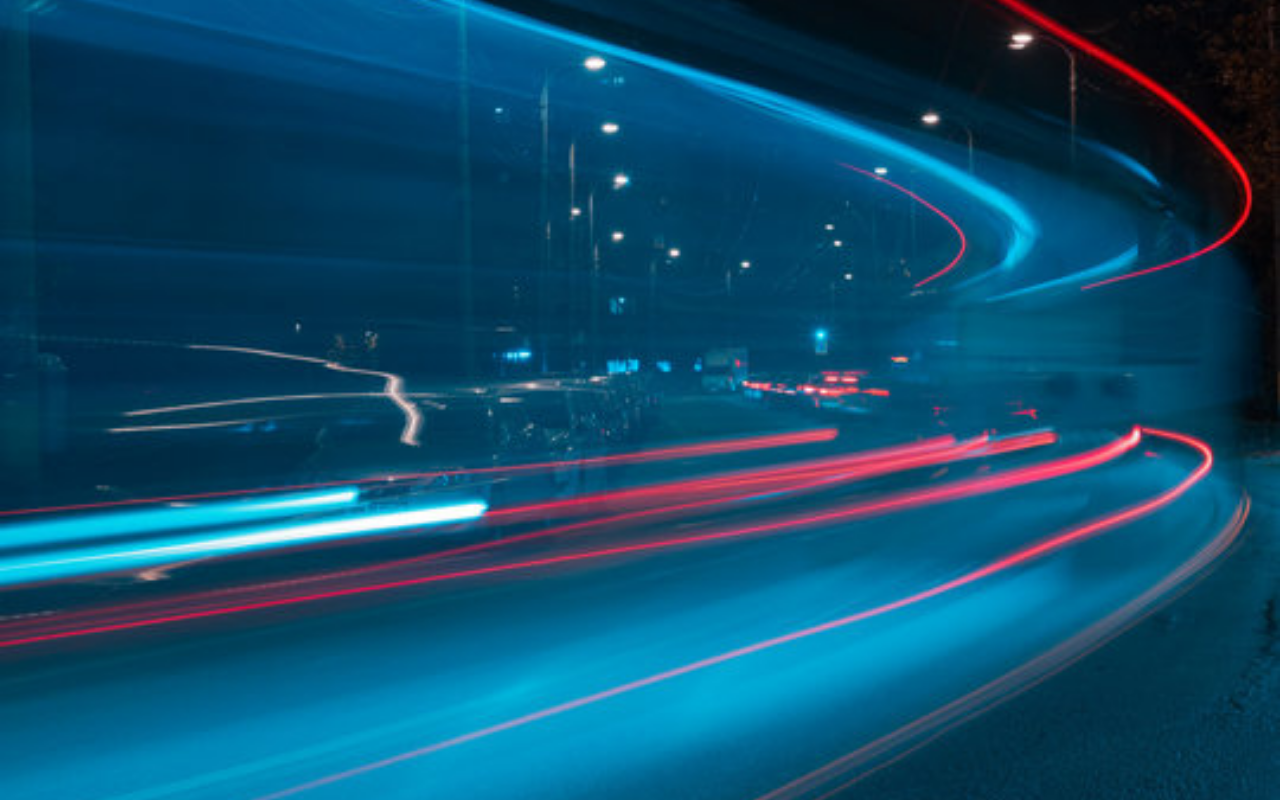
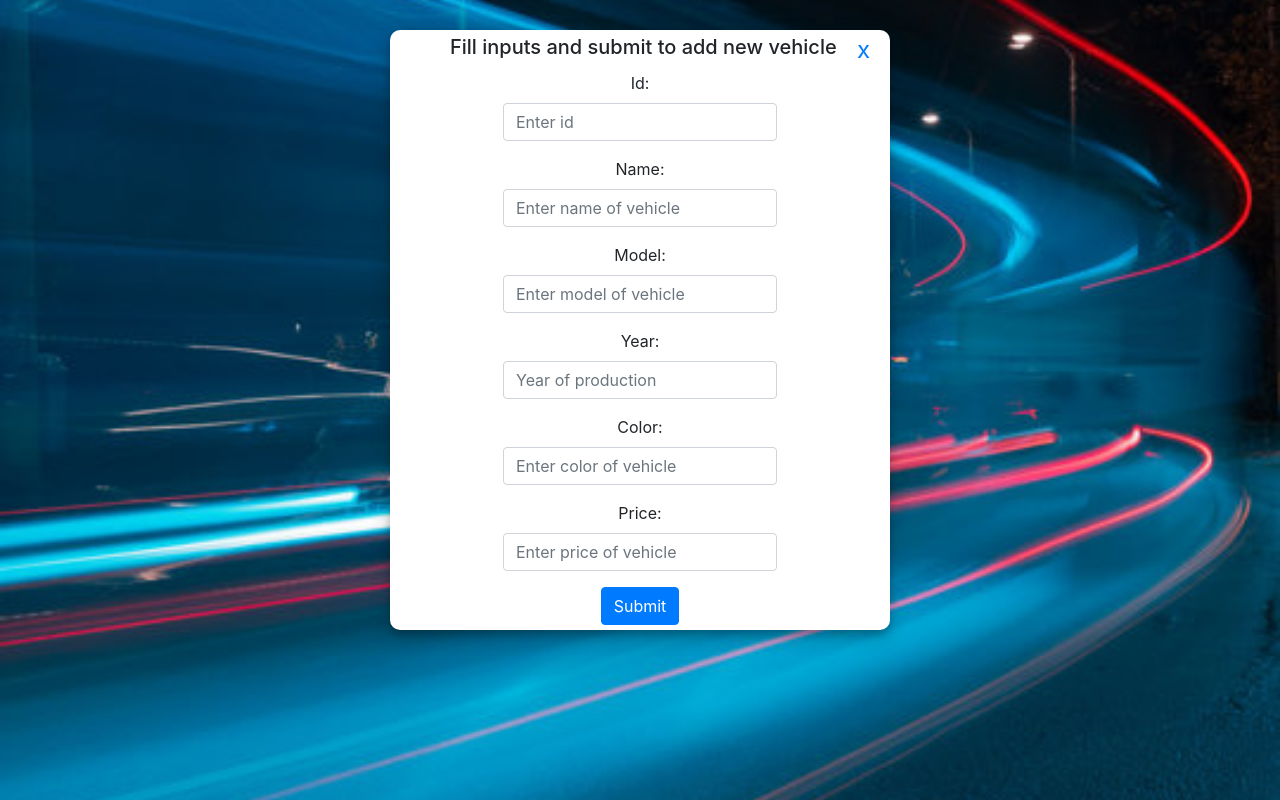
Before and after one commit to kamilbochno/AutoMotiveInspectionTool, a React (Create React App) app: page /Addvehicle in a window 1280 px wide. Built offline with nearby package versions, Linux system fonts and the light colour scheme.

Commit message:
Create addvehicle

```diff
--- a/src/App.js
+++ b/src/App.js
@@ -6,6 +6,7 @@ import Home from './Components/Home/Home';
 import Login from './Components/Loginform/Loginform';
 import Register from './Components/Registerform/Registerform';
 import Vehicles from './Components/Vehicles/Vehicles';
+import Addvehicle from './Components/Vehiclesform/Addvehicle';
 
 function App() {
   return (
@@ -14,6 +15,7 @@ function App() {
     <Route exact path="/Login" component={Login} />
     <Route exact path="/Register" component={Register} />
     <Route exact path="/Vehicles" component={Vehicles} />
+    <Route exact path="/Addvehicle" component={Addvehicle} />
     </div>
   );
 }
--- a/src/Components/Vehicles/Vehicles.js
+++ b/src/Components/Vehicles/Vehicles.js
@@ -42,12 +42,7 @@ class VehicleList extends Component {
     render() {
         return (
 
-            <div>
-                <VehicleForm
-                    currentIndex={this.state.currentIndex}
-                    list={this.state.list}
-                    onAddOrEdit={this.onAddOrEdit}
-                />
+
          <div className="vehicle-list">
              <h3>List of vehicles</h3>
                         {this.state.list.map((item, index) => {
@@ -81,7 +76,7 @@ class VehicleList extends Component {
                         })}
 
                 </div>
-          </div>
+
 
         )
     }
--- /dev/null
+++ b/src/Components/Vehiclesform/Addvehicle.js
@@ -0,0 +1,54 @@
+import React, { Component } from 'react'
+import VehicleForm from '../Vehiclesform/VehicleForm';
+
+import { Table, Button } from 'react-bootstrap';
+import styles from './VehicleForm.css';
+
+class VehicleList extends Component {
+    state = {
+        currentIndex: -1,
+        list: this.returnList()
+    }
+
+    returnList() {
+        if (localStorage.getItem('vehicles') == null)
+            localStorage.setItem('vehicles', JSON.stringify([]))
+        return JSON.parse(localStorage.getItem('vehicles'))
+    }
+
+    handleEdit = (index) => {
+        this.setState({
+            currentIndex: index
+        })
+    }
+
+    handleDelete = (index) => {
+        let list = this.returnList()
+        list.splice(index, 1);
+        localStorage.setItem('vehicles', JSON.stringify(list))
+        this.setState({ list, currentIndex: -1 })
+    }
+
+    onAddOrEdit = (data) => {
+        let list = this.returnList()
+        if (this.state.currentIndex === -1)
+            list.push(data)
+        else
+            list[this.state.currentIndex] = data
+        localStorage.setItem('vehicles', JSON.stringify(list))
+        this.setState({ list, currentIndex: -1 })
+    }
+ render() {
+    return (
+        <div>
+                <VehicleForm
+                    currentIndex={this.state.currentIndex}
+                    list={this.state.list}
+                    onAddOrEdit={this.onAddOrEdit}
+                />
+        </div>
+    );
+}
+}
+
+export default VehicleList;
```
